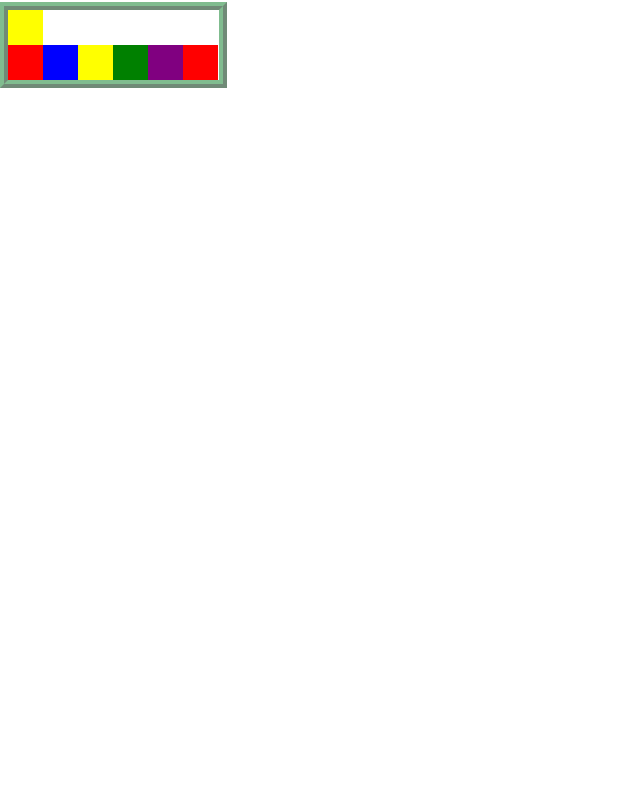
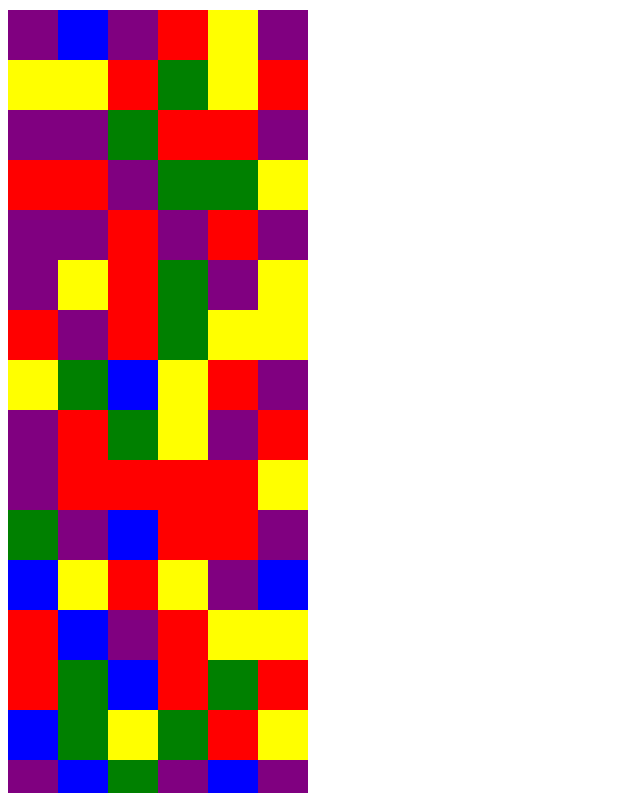
Before and after one commit to Xerrostron/TetrisAttack, a website: page public/index.html in a window 1280 px wide. Shown: the part 70-863 px from the top of the page, without its empty margins (0-640 px from the left). Before the commit the page ends 800 px from the top, so only its background shows below. Drawn offline with Linux system fonts and the light colour scheme.

Commit message:
Used canvas to reflect 2d array.

```diff
--- a/CSS/styles.css
+++ b/public/CSS/styles.css
@@ -5,6 +5,7 @@
   row-gap: 0;
   padding: 0;
   margin: 0;
+  margin-top: 100px;
   gap: 0; /* No spacing */
   outline: 8px ridge rgba(45, 145, 70, 0.6);
   width: 211px; /* 6 * 50px if you're doing 6 columns */
--- a/index.html
+++ b/public/index.html
@@ -8,15 +8,11 @@
 </head>
 <body>
   <h1>Tetris Attack Clone</h1>
-<div class ="gameLoop">
-<div class ="playBox">
-  <div class="square red"></div>
-  <div class="square blue"></div>
-  <div class="square yellow"></div>
-  <div class="square green"></div>
-  <div class="square purple"></div>
+<div style="position: relative; width: 300px; height: 1200px;">
+  <canvas id="gameCanvas" width="300" height="1200" style="position: absolute; top: 0; left: 0; z-index: 0;"></canvas>
+  <canvas id="cursorCanvas" width="300" height="1200" style="position: absolute; top: 0; left: 0; z-index: 1; pointer-events: none;"></canvas>
 </div>
-</div>
+
 <script type = "module" src="scripts/gameLoop.js"></script>
 
 </body>
--- /dev/null
+++ b/public/scripts/gameBoard.js
@@ -0,0 +1,44 @@
+import { Square } from './square.js';
+const RED = 1, BLUE = 2, YELLOW = 3, GREEN = 4, PURPLE = 5;
+const canvas = document.getElementById('gameCanvas');
+const ctx = canvas.getContext('2d')
+class GameBoard {
+  constructor() {
+    this.rows = 24;
+    this.cols = 6;
+    this.board = []; // Initialize class property
+    this.initializeSquareArray();
+  }
+
+  initializeSquareArray() {
+    for (let i = 0; i < this.rows; ++i) {
+      this.board[i] = [];
+      for (let j = 0; j < this.cols; ++j) {
+        const square = new Square(i, j, this.randomColor());
+        this.board[i][j] = square;
+        square.draw(ctx);
+      }
+    }
+  }
+  randomColor()
+  {
+    const ranNumber = Math.floor(Math.random() * 5) + 1;
+    switch (ranNumber)
+    {
+        case RED:    return "red";
+        case BLUE:   return "blue";
+        case YELLOW: return "yellow";
+        case GREEN:  return "green";
+        case PURPLE: return "purple";
+    }
+  }
+  getSquare(row, col) {
+    return this.board[row][col];
+  }
+
+  setSquare(row, col, square) {
+    this.board[row][col] = square;
+  }
+}
+
+export { GameBoard };
--- /dev/null
+++ b/public/scripts/gameLoop.js
@@ -0,0 +1,46 @@
+import{GameBoard} from './gameBoard.js';
+
+const canvas = document.getElementById("gameCanvas");
+const ctx = canvas.getContext("2d");
+
+// Initialize and draw the game board
+const board = new GameBoard(ctx);
+function drawCursor(ctx, row, col) {
+  ctx.clearRect(0, 0, ctx.canvas.width, ctx.canvas.height);
+
+  ctx.strokeStyle = 'white';
+  ctx.lineWidth = 3;
+  ctx.strokeRect(col * 50, (23 - row) * 50, 50, 50);         // first square
+  ctx.strokeRect((col + 1) * 50, (23 - row) * 50, 50, 50);   // adjacent square
+}
+function swapPositions(board, ctx) {
+  // Create the button element
+  const swapButton = document.createElement("button");
+  swapButton.textContent = "Swap";
+
+  // Add it to the page (e.g., inside body or a container)
+  document.body.appendChild(swapButton);
+
+  // Add a click event listener
+  swapButton.addEventListener("click", () => {
+    // Your swap logic here, e.g. swapping two squares on the board
+    console.log("Swap button clicked!");
+    // Example: swap board[0][0] and board[0][1] colors (you'll adapt to your actual board)
+
+    const sq1 = board[0][0];
+    const sq2 = board[0][1];
+    const tempColor = sq1.color;
+    sq1.color = sq2.color;
+    sq2.color = tempColor;
+    console.log(board[0][0]);
+    // Redraw them if needed
+    sq1.draw(ctx);
+    sq2.draw(ctx);
+  });
+}
+
+// Call the function to create the button
+const cursorContext = document.getElementById("cursorCanvas");
+const cursorCtx = cursorContext.getContext("2d");
+swapPositions(board.board, ctx);
+drawCursor(cursorCtx, 0, 0);
--- /dev/null
+++ b/public/scripts/square.js
@@ -0,0 +1,28 @@
+const canvas = document.getElementById('gameCanvas');
+const ctx = canvas.getContext('2d')
+export class Square {
+
+    //take in the array position and the color
+  MAXROWS = 24;
+  MAXCOLS = 6;
+  constructor(row, col, color) {
+    this.row = row;
+    this.col = col;
+    this.color = color;
+  }
+  //color is usually in a string format, hexadecimal format, or any valid CSS color format
+
+  draw(ctx) {
+    ctx.fillStyle = this.color;
+    //x, y, width, height
+    //draw with square.draw(ctx)
+    //the width of the gameCanvas is 300, 1200
+    //0-300 is inclusive of 0-6 with 50 multiplier
+    //0-1200 is inclusive of 0-24 with multiplier of 50
+    //to make the cursor, would that be another canvas?
+    let totalRows = this.MAXROWS;
+    const flippedRow = totalRows - 1 - this.row;//makes it build bottom up, done through
+    //y-axis manipulation!
+    ctx.fillRect(this.col * 50, flippedRow * 50, 50, 50);
+  }
+}
--- a/scripts/board.js
+++ /dev/null
@@ -1,34 +0,0 @@
-const RED = 1, BLUE = 2, YELLOW = 3, GREEN = 4, PURPLE = 5;
-export var board = [24][6]; //most of the board will be invisible to player, but pre-generate rows
-export function initializeBoard(board)
-{
-    for(let i = 0; i<24; ++i)
-    {
-        for(let j = 0; j<6; ++j)
-        {
-            board[i][j] = 0;
-        }
-    }
-}
-export function prePopulate(board)
-{
-   for(let i = 0; i< 24; ++i)
-   {
-        for(let j = 0; j<6; ++j)
-        {
-              var ranNumber = Math.floor(Math.random() * 5) + 1;
-              console.log("Random:", ranNumber);
-              board[i][j] = ranNumber;
-        }
-   }
-}
-export function printBoard(board)
-{
-    for(let i = 0; i<24;++i)
-    {
-        for(let j = 0; j< 6; ++j)
-        {
-            console.log(board[i][j]);
-        }
-    }
-}
--- a/scripts/gameLoop.js
+++ /dev/null
@@ -1,30 +0,0 @@
-import{board, initializeBoard, printBoard, prePopulate} from './board.js'
-let gameLoop = document.querySelector(".gameLoop");//let for const, var for reassignment
-let playBox = document.querySelector(".playBox");
-const RED = 1, BLUE = 2, YELLOW = 3, GREEN = 4, PURPLE = 5;
-var count = 0;
-function addRandomSquare() {
-  const square = document.createElement("div");
-  square.classList.add("square");
-
-  const ranNumber = Math.floor(Math.random() * 5) + 1;
-  console.log("Random:", ranNumber);
-
-  switch (ranNumber) {
-    case RED:    square.classList.add("red"); break;
-    case BLUE:   square.classList.add("blue"); break;
-    case YELLOW: square.classList.add("yellow"); break;
-    case GREEN:  square.classList.add("green"); break;
-    case PURPLE: square.classList.add("purple"); break;
-  }
-  playBox.appendChild(square);
-}
-const interval = setInterval(() => {
-  if (count === 10) return clearInterval(interval);
-  addRandomSquare();
-  count++;
-}, 2000);
-
-initializeBoard();
-prePopulate(board);
-printBoard();
```
Also changed, not shown: public/scripts/board.js (added, +65 -0 lines), scripts/square.js (deleted, +0 -7 lines), server.js (+7 -7 lines).
